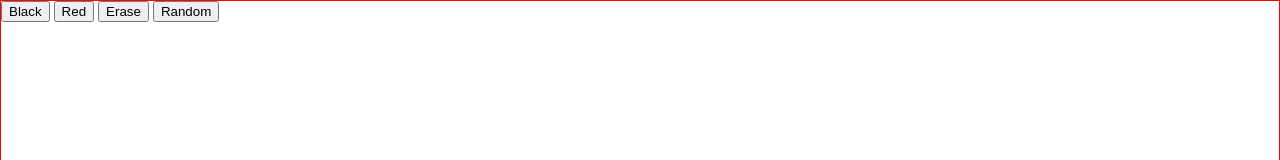
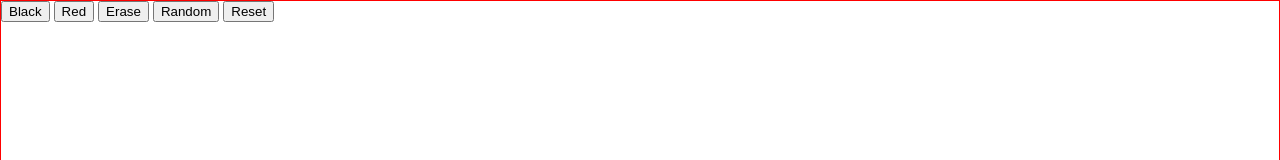
Before and after one commit to warrenk24/Etch-A-Sketch, a plain HTML site: page index.html in a window 1280 px wide. Shown: the top 160 px of the page. Drawn offline with Linux system fonts and the light colour scheme.

Commit message:
add a reset function to clear grid

```diff
--- a/index.html
+++ b/index.html
@@ -13,6 +13,7 @@
         <button onclick="changeColor('red')">Red</button>
         <button onclick="changeColor('white')">Erase</button>
         <button onclick="changeColor('random')">Random</button>
+        <button onclick="reset()">Reset</button>
 
       <div class="grid-container">
 
--- a/script.js
+++ b/script.js
@@ -56,3 +56,9 @@ document.querySelector('body').addEventListener('click', (e) => {
         }
     }
 })
+
+const reset = () => {
+    let container = document.querySelector(".grid-container");
+    let squares = container.querySelectorAll('div')
+    squares.forEach(div => div.style.backgroundColor = "white")
+}
```
